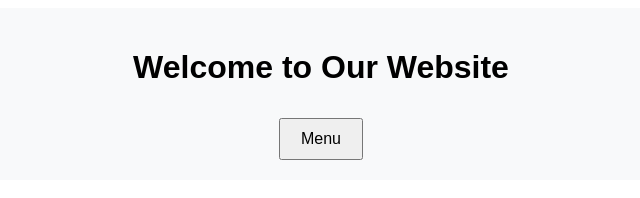
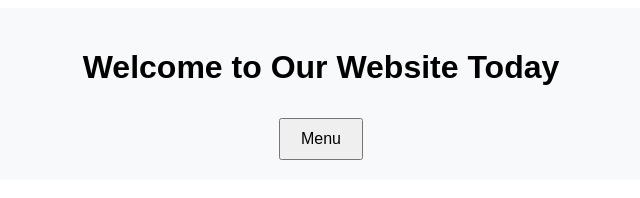
Before and after one commit to NaturalTornado/DropdwnHeader4, a plain HTML site: page index.html in a window 1280 px wide. Shown: the whole page, without its empty margins (319-959 px from the left). Drawn offline with nearby package versions, Linux system fonts and the light colour scheme.

Commit message:
Update index.html

```diff
--- a/index.html
+++ b/index.html
@@ -9,7 +9,7 @@
 </head>
 <body ng-controller="MainCtrl">
     <header>
-        <h1>Welcome to Our Website</h1>
+        <h1>Welcome to Our Website Today</h1>
         <nav>
             <button ng-click="toggleDropdown()">Menu</button>
             <div ng-show="isDropdownVisible" class="dropdown-content">
```
